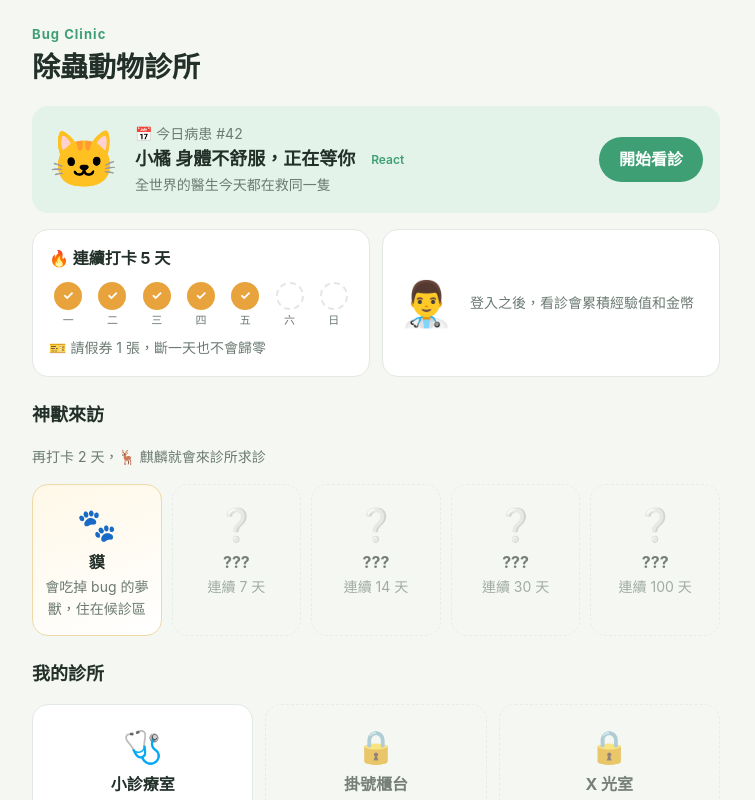
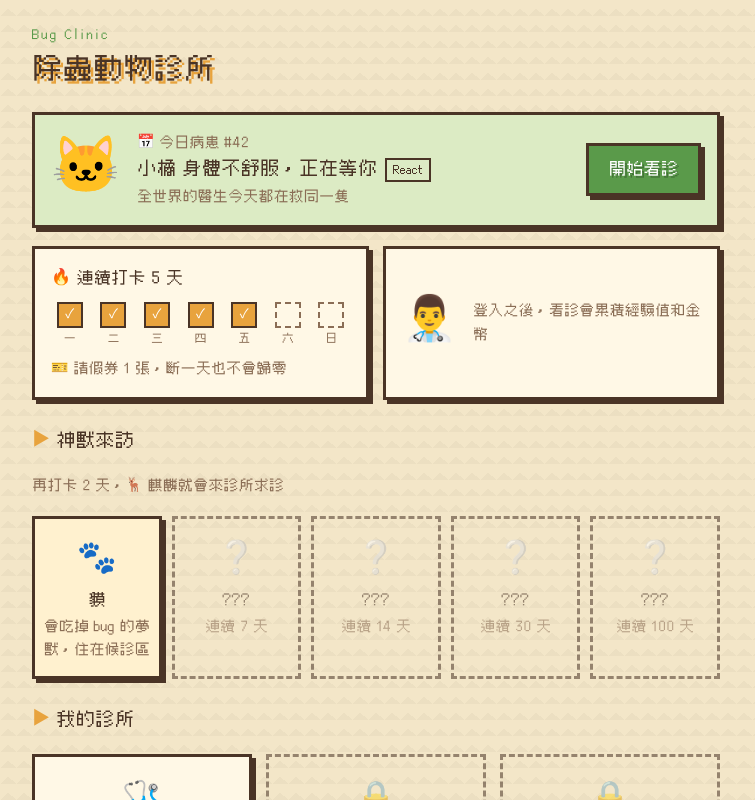
Before and after one commit to minruei/bug-clinic, a Next.js app: page / in a window 1280 px wide. Shown: the top 800 px of the page, without its empty margins (264-1019 px from the left). Built offline with nearby package versions, Linux system fonts and the light colour scheme; no server answers.

Commit message:
改成像素風：奶油色配色、俐方體字體、硬陰影卡片

```diff
--- a/app/globals.css
+++ b/app/globals.css
@@ -1,14 +1,23 @@
+/* 像素風：奶油色底、深棕粗框、硬陰影，中文字體用俐方體 11 號（Cubic 11，OFL 授權） */
+@font-face {
+  font-family: 'Cubic 11';
+  src: url('/fonts/Cubic_11.woff2') format('woff2');
+  font-display: swap;
+}
+
 :root {
-  --bg: #f4f7f2;
-  --card: #ffffff;
-  --ink: #23302a;
-  --muted: #6b7a72;
-  --green: #3f9f74;
-  --green-soft: #e3f3ea;
-  --red: #d9534f;
+  --bg: #f3e6c8;
+  --card: #fff8e6;
+  --ink: #4a3426;
+  --muted: #8a6d55;
+  --green: #5a9a4a;
+  --green-soft: #dcebc4;
+  --red: #c8553d;
   --yellow: #e8a33d;
-  --line: #e2e8e3;
-  --code: #1f2a24;
+  --line: #4a3426;
+  --code: #2e221a;
+  --pixel: 3px;
+  --shadow: 4px 4px 0 var(--ink);
 }
 
 * {
@@ -18,10 +27,15 @@
 }
 
 body {
-  background: var(--bg);
+  background-color: var(--bg);
+  background-image:
+    linear-gradient(45deg, rgba(74, 52, 38, 0.04) 25%, transparent 25%),
+    linear-gradient(-45deg, rgba(74, 52, 38, 0.04) 25%, transparent 25%);
+  background-size: 16px 16px;
   color: var(--ink);
-  font-family: -apple-system, 'PingFang TC', 'Noto Sans TC', sans-serif;
-  line-height: 1.6;
+  font-family: 'Cubic 11', 'PingFang TC', 'Noto Sans TC', sans-serif;
+  line-height: 1.7;
+  -webkit-font-smoothing: none;
 }
 
 button {
@@ -44,7 +58,7 @@ a {
   padding: 24px 16px 48px;
   display: flex;
   flex-direction: column;
-  gap: 16px;
+  gap: 18px;
 }
 
 .top {
@@ -56,30 +70,44 @@ a {
 
 .eyebrow {
   color: var(--green);
-  font-weight: 700;
-  letter-spacing: 0.08em;
+  letter-spacing: 0.15em;
   font-size: 13px;
 }
 
 h1 {
   font-size: 28px;
+  font-weight: normal;
+  text-shadow: 3px 3px 0 var(--yellow);
 }
 
 h2 {
   font-size: 18px;
+  font-weight: normal;
   margin-top: 8px;
+}
+
+h2::before {
+  content: '▶ ';
+  color: var(--yellow);
 }
 
 .stats {
   display: flex;
-  gap: 12px;
-  font-weight: 600;
+  gap: 10px;
 }
 
+.stats span {
+  background: var(--card);
+  border: var(--pixel) solid var(--ink);
+  box-shadow: 3px 3px 0 var(--ink);
+  padding: 2px 10px;
+}
+
+/* 卡片：直角、粗框、硬陰影，就是像素風的關鍵 */
 .card {
   background: var(--card);
-  border: 1px solid var(--line);
-  border-radius: 16px;
+  border: var(--pixel) solid var(--ink);
+  box-shadow: var(--shadow);
   padding: 16px;
 }
 
@@ -94,7 +122,6 @@ h2 {
 }
 
 .name {
-  font-weight: 700;
   display: flex;
   align-items: center;
   gap: 8px;
@@ -102,31 +129,38 @@ h2 {
 
 .big {
   font-size: 18px;
-  font-weight: 700;
 }
 
 .tag {
   background: var(--green-soft);
-  color: var(--green);
+  color: var(--ink);
+  border: 2px solid var(--ink);
   font-size: 12px;
-  font-weight: 600;
-  padding: 2px 8px;
-  border-radius: 999px;
+  padding: 0 6px;
   white-space: nowrap;
 }
 
+/* 按鈕：按下去陰影變小、往右下移，像真的按鍵 */
 .btn {
   display: inline-block;
   background: var(--green);
   color: #fff;
-  font-weight: 700;
   padding: 10px 20px;
-  border-radius: 999px;
+  border: var(--pixel) solid var(--ink);
+  box-shadow: var(--shadow);
   white-space: nowrap;
+  text-align: center;
+  text-shadow: 2px 2px 0 rgba(0, 0, 0, 0.25);
+  transition: transform 0.05s;
 }
 
 .btn:hover {
   filter: brightness(1.08);
+}
+
+.btn:active {
+  transform: translate(3px, 3px);
+  box-shadow: 1px 1px 0 var(--ink);
 }
 
 .doctor,
@@ -140,56 +174,58 @@ h2 {
   font-size: 44px;
 }
 
+/* 血條和經驗條：用格子堆出來 */
 .bar {
-  height: 10px;
-  background: var(--line);
-  border-radius: 999px;
+  height: 16px;
+  background: var(--bg);
+  border: var(--pixel) solid var(--ink);
+  margin: 6px 0 2px;
   overflow: hidden;
-  margin: 6px 0 2px;
 }
 
 .fill {
   height: 100%;
-  border-radius: 999px;
-  transition: width 0.4s;
+  background-image: repeating-linear-gradient(
+    90deg,
+    transparent 0 10px,
+    rgba(0, 0, 0, 0.18) 10px 12px
+  );
+  transition: width 0.3s steps(6);
 }
 
 .fill.exp {
-  background: var(--yellow);
+  background-color: var(--yellow);
 }
 
 .fill.hp {
-  background: var(--green);
+  background-color: var(--green);
 }
 
 .fill.hp.mid {
-  background: var(--yellow);
+  background-color: var(--yellow);
 }
 
 .fill.hp.low {
-  background: var(--red);
+  background-color: var(--red);
+  animation: blink 0.6s steps(2) infinite;
 }
 
-.waiting {
-  display: flex;
-  justify-content: space-between;
-  align-items: center;
-  gap: 12px;
-  flex-wrap: wrap;
-  background: var(--green-soft);
-  border-color: transparent;
+@keyframes blink {
+  50% {
+    opacity: 0.6;
+  }
 }
 
 .rooms {
   display: grid;
   grid-template-columns: repeat(3, 1fr);
-  gap: 12px;
+  gap: 14px;
 }
 
 .room {
   background: var(--card);
-  border: 1px solid var(--line);
-  border-radius: 16px;
+  border: var(--pixel) solid var(--ink);
+  box-shadow: var(--shadow);
   padding: 16px 12px;
   text-align: center;
 }
@@ -198,10 +234,12 @@ h2 {
   justify-content: center;
 }
 
-.room.locked {
+.room.locked,
+.beast.locked {
   background: transparent;
   border-style: dashed;
-  opacity: 0.6;
+  box-shadow: none;
+  opacity: 0.55;
 }
 
 .icon {
@@ -212,8 +250,8 @@ h2 {
   display: flex;
   align-items: center;
   gap: 10px;
-  padding: 8px 0;
-  border-bottom: 1px solid var(--line);
+  padding: 10px 0;
+  border-bottom: 2px dashed var(--muted);
 }
 
 .record:last-child {
@@ -227,7 +265,6 @@ h2 {
 }
 
 .back {
-  font-weight: 600;
   color: var(--green);
 }
 
@@ -244,20 +281,21 @@ h2 {
   font-size: 26px;
 }
 
+/* steps() 讓動畫一格一格跳，比較有像素遊戲的感覺 */
 .shake {
-  animation: shake 1.6s ease-in-out infinite;
+  animation: shake 1s steps(4) infinite;
 }
 
 @keyframes shake {
   0%,
   100% {
-    transform: rotate(0);
+    transform: translateX(0);
   }
   25% {
-    transform: rotate(-4deg);
+    transform: translateX(-3px);
   }
   75% {
-    transform: rotate(4deg);
+    transform: translateX(3px);
   }
 }
 
@@ -272,14 +310,15 @@ h2 {
 }
 
 .hint {
-  font-weight: 700;
   min-height: 1.6em;
+  animation: blink 1.2s steps(2) infinite;
 }
 
 .code {
   background: var(--code);
-  color: #dce8e0;
-  border-radius: 16px;
+  color: #f3e6c8;
+  border: var(--pixel) solid var(--ink);
+  box-shadow: var(--shadow);
   padding: 12px 0;
   font-family: ui-monospace, Menlo, monospace;
   font-size: 14px;
@@ -296,22 +335,28 @@ h2 {
 }
 
 .line:hover {
-  background: rgba(255, 255, 255, 0.06);
+  background: rgba(243, 230, 200, 0.1);
+}
+
+.line:hover .num::before {
+  content: '▶';
+  color: var(--yellow);
+  margin-right: 2px;
 }
 
 .line .num {
-  color: #6f8277;
-  width: 16px;
+  color: #a08a72;
+  width: 28px;
   text-align: right;
   flex-shrink: 0;
 }
 
 .line.wrong {
-  background: rgba(217, 83, 79, 0.25);
+  background: rgba(200, 85, 61, 0.4);
 }
 
 .line.found {
-  background: rgba(232, 163, 61, 0.25);
+  background: rgba(232, 163, 61, 0.35);
 }
 
 .bug {
@@ -321,23 +366,28 @@ h2 {
 .options {
   display: flex;
   flex-direction: column;
-  gap: 8px;
+  gap: 10px;
 }
 
 .option {
   background: var(--card);
-  border: 1px solid var(--line);
-  border-radius: 12px;
+  border: var(--pixel) solid var(--ink);
+  box-shadow: var(--shadow);
   padding: 12px 16px;
 }
 
 .option:hover {
-  border-color: var(--green);
+  background: var(--green-soft);
+}
+
+.option:active {
+  transform: translate(3px, 3px);
+  box-shadow: 1px 1px 0 var(--ink);
 }
 
 .option.wrong {
+  background: #f6d5cc;
   border-color: var(--red);
-  background: #fbeceb;
 }
 
 .result {
@@ -348,17 +398,11 @@ h2 {
 }
 
 .result.ok {
-  border-color: var(--green);
+  background: var(--green-soft);
 }
 
 .result.bad {
-  border-color: var(--red);
-}
-
-@media (max-width: 520px) {
-  .rooms {
-    grid-template-columns: repeat(2, 1fr);
-  }
+  background: #f6d5cc;
 }
 
 .daily {
@@ -367,7 +411,6 @@ h2 {
   gap: 16px;
   flex-wrap: wrap;
   background: var(--green-soft);
-  border-color: transparent;
 }
 
 .daily .big {
@@ -380,7 +423,7 @@ h2 {
 .two {
   display: grid;
   grid-template-columns: 1fr 1fr;
-  gap: 12px;
+  gap: 14px;
 }
 
 .week {
@@ -398,19 +441,17 @@ h2 {
 }
 
 .dot span {
-  width: 28px;
-  height: 28px;
-  border-radius: 50%;
-  border: 2px dashed var(--line);
+  width: 26px;
+  height: 26px;
+  border: 2px dashed var(--muted);
   display: grid;
   place-items: center;
   font-size: 13px;
-  font-weight: 700;
 }
 
 .dot.done span {
   background: var(--yellow);
-  border: 2px solid var(--yellow);
+  border: 2px solid var(--ink);
   color: #fff;
 }
 
@@ -426,9 +467,9 @@ h2 {
 }
 
 .beast {
-  background: linear-gradient(160deg, #fff8e8, #ffffff);
-  border: 1px solid #f0d9a8;
-  border-radius: 16px;
+  background: #fff1cf;
+  border: var(--pixel) solid var(--ink);
+  box-shadow: var(--shadow);
   padding: 14px 8px;
   text-align: center;
 }
@@ -437,41 +478,9 @@ h2 {
   justify-content: center;
 }
 
-.beast.locked {
-  background: transparent;
-  border: 1px dashed var(--line);
-  opacity: 0.6;
-}
-
-.checkin {
-  font-weight: 700;
-  color: var(--green);
-}
-
-.share {
-  width: 100%;
-  background: var(--bg);
-  border-radius: 12px;
-  padding: 12px;
-  font-family: inherit;
-  font-size: 14px;
-  white-space: pre-wrap;
-}
-
 .btn.ghost {
-  background: transparent;
-  color: var(--green);
-  border: 2px solid var(--green);
-}
-
-@media (max-width: 640px) {
-  .two {
-    grid-template-columns: 1fr;
-  }
-
-  .beasts {
-    grid-template-columns: repeat(3, 1fr);
-  }
+  background: var(--card);
+  color: var(--ink);
 }
 
 /* 登入註冊表單 */
@@ -488,30 +497,47 @@ h2 {
   display: flex;
   flex-direction: column;
   gap: 4px;
-  font-weight: 600;
 }
 
 .form input {
   font: inherit;
   padding: 10px 12px;
-  border: 1px solid var(--line);
-  border-radius: 10px;
+  background: #fff;
+  border: var(--pixel) solid var(--ink);
 }
 
 .form input:focus {
-  outline: 2px solid var(--green);
-  border-color: transparent;
-}
-
-.form .btn {
-  text-align: center;
+  outline: none;
+  background: var(--green-soft);
 }
 
 .error {
   color: var(--red);
 }
 
+.error::before {
+  content: '⚠ ';
+}
+
 .switch {
   color: var(--green);
   text-align: center;
+  text-decoration: underline;
+  text-underline-offset: 4px;
 }
+
+@media (max-width: 640px) {
+  .two {
+    grid-template-columns: 1fr;
+  }
+
+  .beasts {
+    grid-template-columns: repeat(3, 1fr);
+  }
+}
+
+@media (max-width: 520px) {
+  .rooms {
+    grid-template-columns: repeat(2, 1fr);
+  }
+}
--- a/app/page.tsx
+++ b/app/page.tsx
@@ -42,7 +42,7 @@ export default function Home() {
       setUser(auth.data)
       if (auth.data) {
         const records = await api('/api/attempts')
-        setAttempts(records.data)
+        setAttempts(records.data ?? [])
       }
       setLoaded(true)
     }
```
Also changed, not shown: public/fonts/Cubic_11.woff2 (added).
